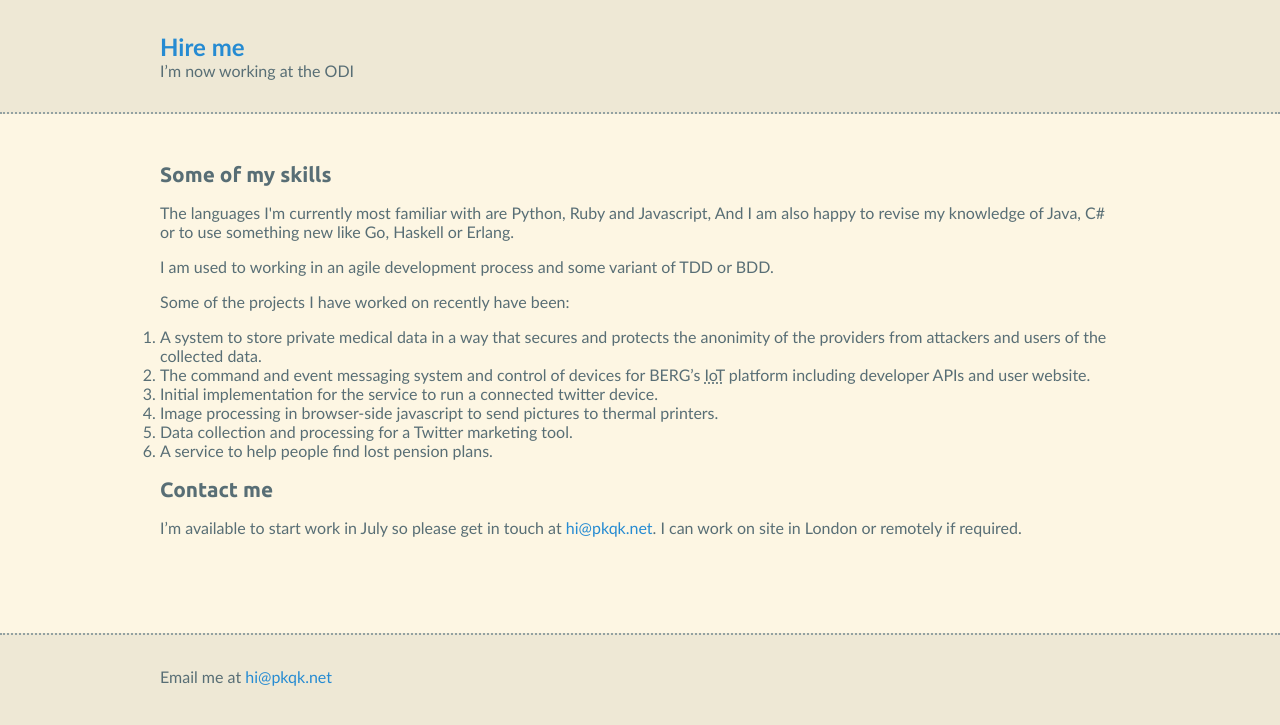
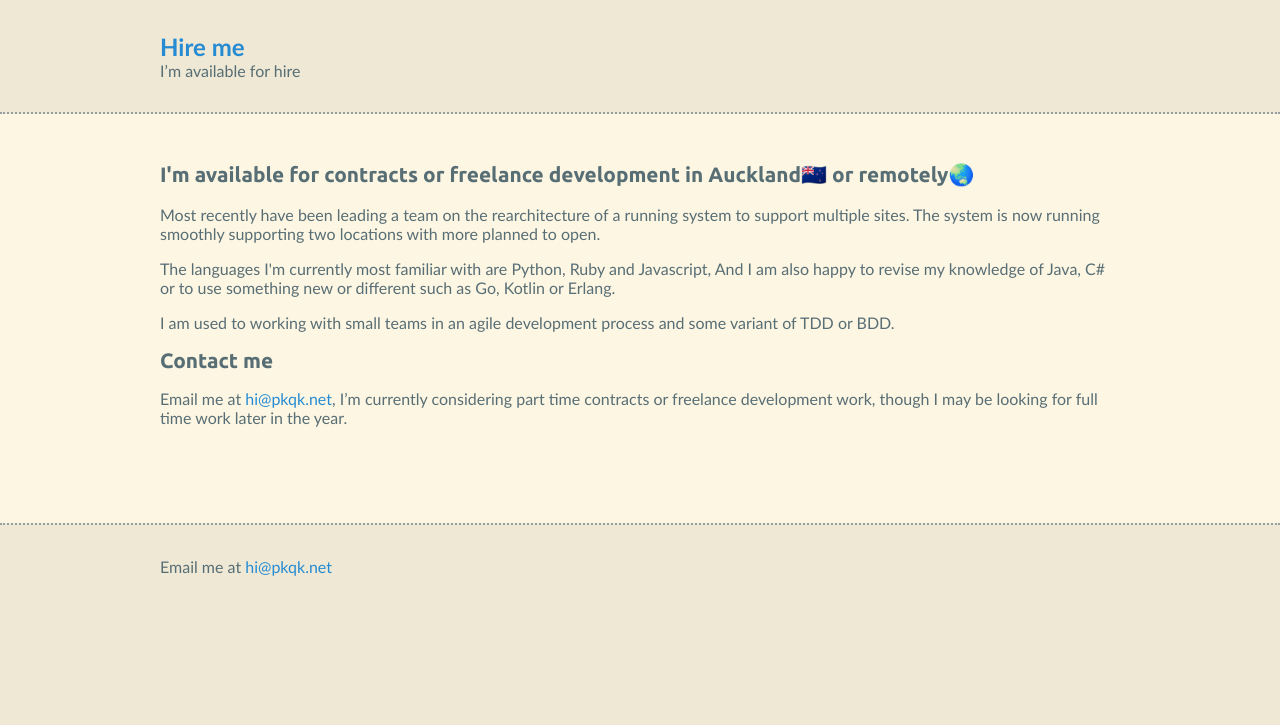
Before and after one commit to pkqk/pkqk.github.io, a Jekyll site: the page work.html, which Jekyll copies as it is, in a window 1280 px wide. Shown: the top 725 px of the page. Built offline with Jekyll 4.4.1, drawn with Linux system fonts in a browser that asks for light colours.

Commit message:
Update work page
Jeeze it's been a while

```diff
--- a/work.html
+++ b/work.html
@@ -5,7 +5,7 @@
     <title>Hire me</title>
     <link rel="author" href="http://pkqk.net">
     <meta name="author" content="Adam Sven Johnson">
-    <meta name="description" content="I’m now working at the ODI">
+    <meta name="description" content="I’m currently available for work">
     <meta name="viewport" content="width=device-width, initial-scale=1.0">
     <link rel="stylesheet" href="/style/default.css" media="all">
     <script type="text/javascript">
@@ -30,61 +30,28 @@
   <body>
     <header>
       <h1><a href="/">Hire me</a></h1>
-      <h2>I’m now working at the ODI</h2>
+      <h2>I’m available for hire</h2>
     </header>
     <article>
-    <!--
-        <h1>I'm available for contracts or freelance development in London or remotely</h1>
+
+        <h1>I'm available for contracts or freelance development in Auckland🇳🇿 or remotely🌏</h1>
         <p>
-            Most recently I've been doing back-end development on web services,
-            but I can also do front-end work.
+            Most recently have been leading a team on the rearchitecture of a running system to support multiple sites.
+            The system is now running smoothly supporting two locations with more planned to open.
         </p>
-        -->
 
-        <h2>Some of my skills</h2>
         <p>
             The languages I'm currently most familiar with are Python, Ruby and
             Javascript, And I am also happy to revise my knowledge of Java, C#
-            or to use something new like Go, Haskell or Erlang.
+            or to use something new or different such as Go, Kotlin or Erlang.
         </p>
         <p>
-            I am used to working in an agile development process and some variant of TDD or BDD.
+            I am used to working with small teams in an agile development process and some variant of TDD or BDD.
         </p>
-        <p>
-            Some of the projects I have worked on recently have been:
-        </p>
-        <ol>
-            <li>
-                A system to store private medical data in a way that secures
-                and protects the anonimity of the providers from attackers and
-                users of the collected data.
-            </li>
-            <li>
-                The command and event messaging system and control of devices
-                for BERG’s <abbr title="Internet of Things">IoT</abbr> platform
-                including developer APIs and user website.
-            </li>
-            <li>
-                Initial implementation for the service to run a connected
-                twitter device.
-            </li>
-            <li>
-                Image processing in browser-side javascript to send pictures
-                to thermal printers.
-            </li>
-            <li>
-                Data collection and processing for a Twitter marketing tool.
-            </li>
-            <li>
-                A service to help people find lost pension plans.
-            </li>
-        </ol>
 
         <h2>Contact me</h2>
         <p>
-            I’m available to start work in July so please get in touch at
-            <a href="mailto:hi@pkqk.net?subject=About%20working%20together">hi@pkqk.net</a>.
-            I can work on site in London or remotely if required.
+          Email me at <a href="mailto:hi@pkqk.net?subject=About%20working%20together">hi@pkqk.net</a>, I’m currently considering part time contracts or freelance development work, though I may be looking for full time work later in the year.
         </p>
     </article>
     <footer>
```
